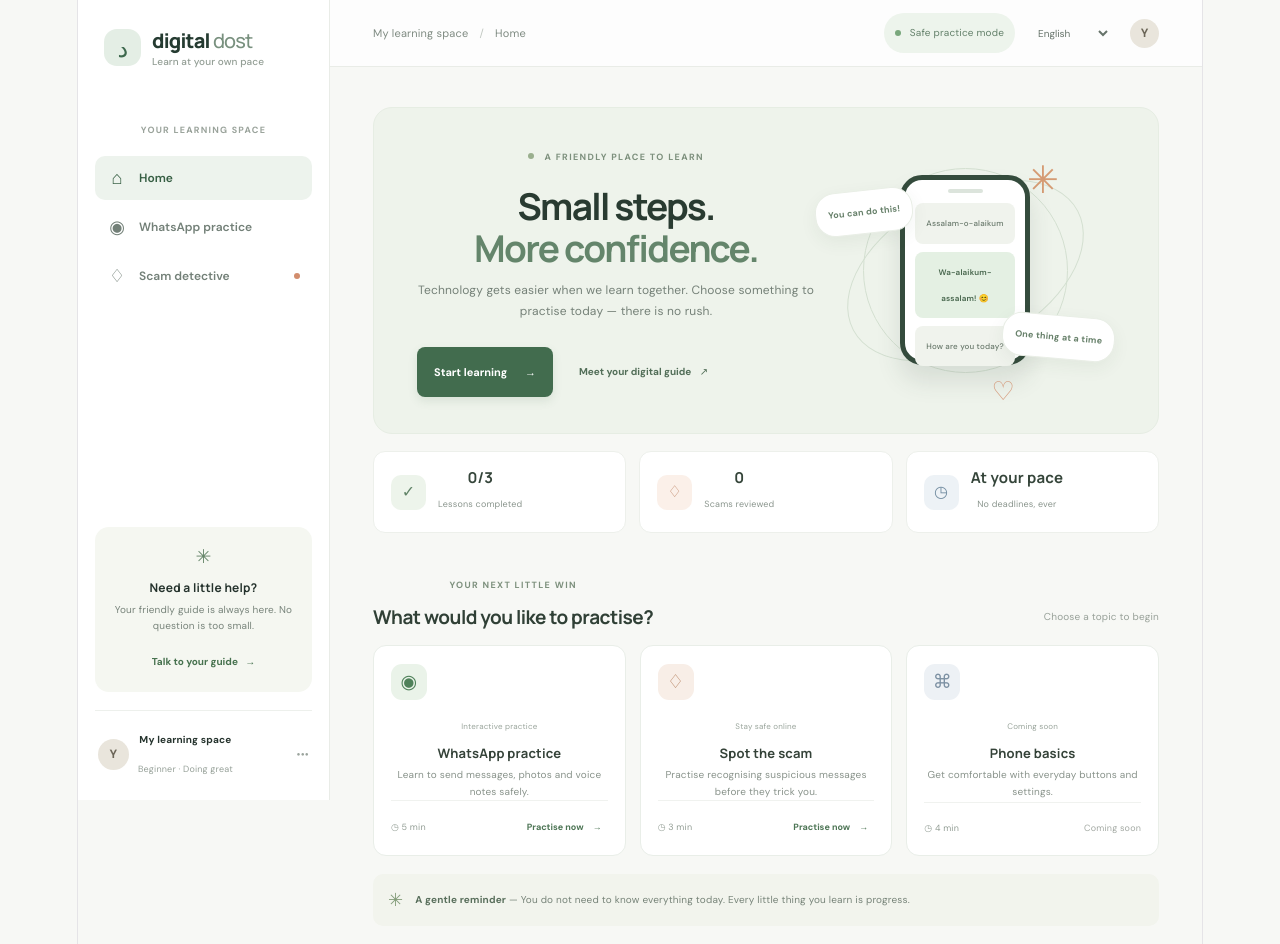
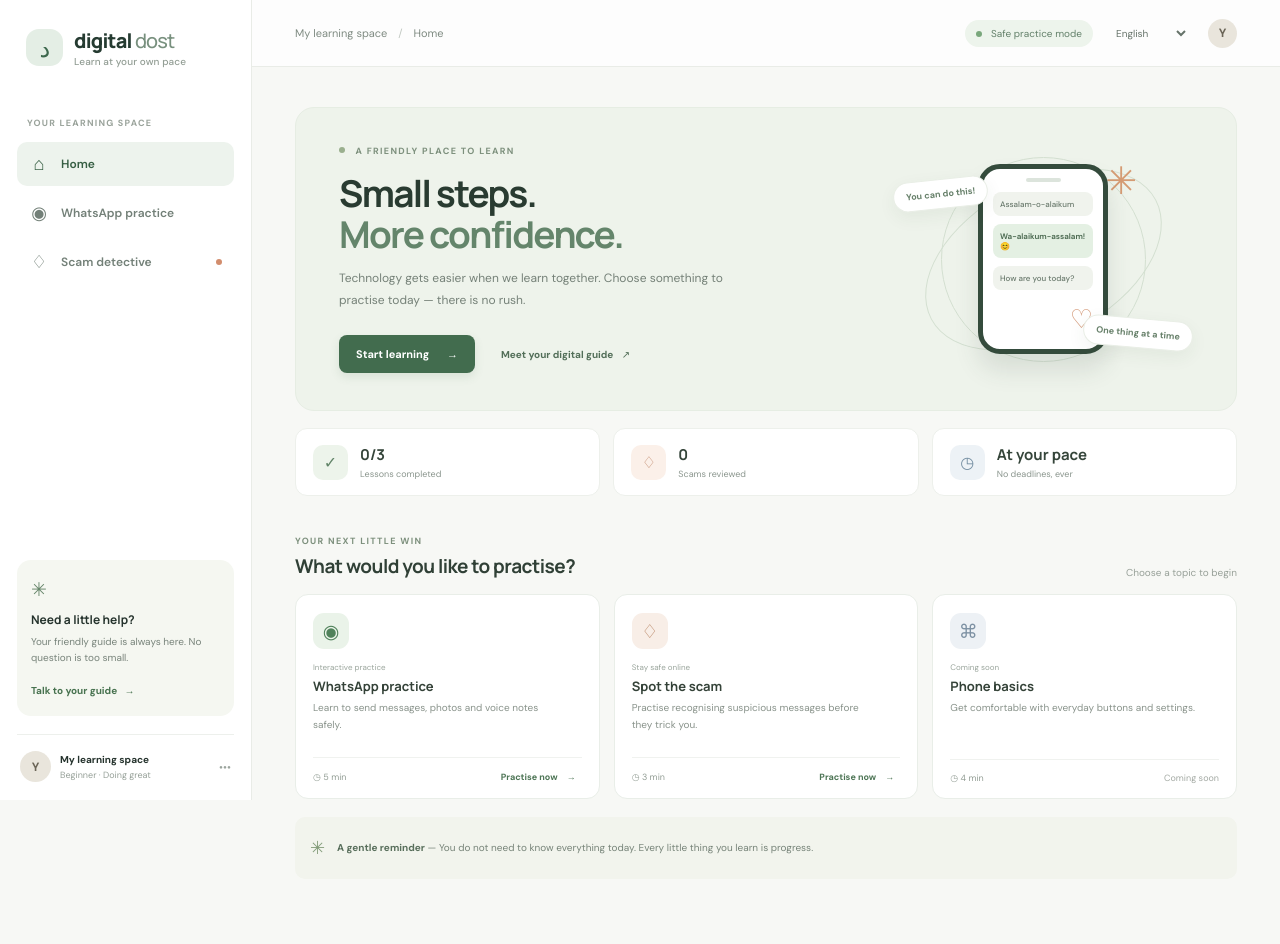
Before and after one commit to yumna-09/practice-karo, a React (Vite) app: page / in a window 1280 px wide. Shown: the top 944 px of the page. Built offline with nearby package versions, Linux system fonts and the light colour scheme.

Commit message:
Set global styles and accessible focus states

```diff
--- a/src/index.css
+++ b/src/index.css
@@ -1,111 +1 @@
-:root {
-  --text: #6b6375;
-  --text-h: #08060d;
-  --bg: #fff;
-  --border: #e5e4e7;
-  --code-bg: #f4f3ec;
-  --accent: #aa3bff;
-  --accent-bg: rgba(170, 59, 255, 0.1);
-  --accent-border: rgba(170, 59, 255, 0.5);
-  --social-bg: rgba(244, 243, 236, 0.5);
-  --shadow:
-    rgba(0, 0, 0, 0.1) 0 10px 15px -3px, rgba(0, 0, 0, 0.05) 0 4px 6px -2px;
-
-  --sans: system-ui, 'Segoe UI', Roboto, sans-serif;
-  --heading: system-ui, 'Segoe UI', Roboto, sans-serif;
-  --mono: ui-monospace, Consolas, monospace;
-
-  font: 18px/145% var(--sans);
-  letter-spacing: 0.18px;
-  color-scheme: light dark;
-  color: var(--text);
-  background: var(--bg);
-  font-synthesis: none;
-  text-rendering: optimizeLegibility;
-  -webkit-font-smoothing: antialiased;
-  -moz-osx-font-smoothing: grayscale;
-
-  @media (max-width: 1024px) {
-    font-size: 16px;
-  }
-}
-
-@media (prefers-color-scheme: dark) {
-  :root {
-    --text: #9ca3af;
-    --text-h: #f3f4f6;
-    --bg: #16171d;
-    --border: #2e303a;
-    --code-bg: #1f2028;
-    --accent: #c084fc;
-    --accent-bg: rgba(192, 132, 252, 0.15);
-    --accent-border: rgba(192, 132, 252, 0.5);
-    --social-bg: rgba(47, 48, 58, 0.5);
-    --shadow:
-      rgba(0, 0, 0, 0.4) 0 10px 15px -3px, rgba(0, 0, 0, 0.25) 0 4px 6px -2px;
-  }
-
-  #social .button-icon {
-    filter: invert(1) brightness(2);
-  }
-}
-
-body {
-  margin: 0;
-}
-
-#root {
-  width: 1126px;
-  max-width: 100%;
-  margin: 0 auto;
-  text-align: center;
-  border-inline: 1px solid var(--border);
-  min-height: 100svh;
-  display: flex;
-  flex-direction: column;
-  box-sizing: border-box;
-}
-
-h1,
-h2 {
-  font-family: var(--heading);
-  font-weight: 500;
-  color: var(--text-h);
-}
-
-h1 {
-  font-size: 56px;
-  letter-spacing: -1.68px;
-  margin: 32px 0;
-  @media (max-width: 1024px) {
-    font-size: 36px;
-    margin: 20px 0;
-  }
-}
-h2 {
-  font-size: 24px;
-  line-height: 118%;
-  letter-spacing: -0.24px;
-  margin: 0 0 8px;
-  @media (max-width: 1024px) {
-    font-size: 20px;
-  }
-}
-p {
-  margin: 0;
-}
-
-code,
-.counter {
-  font-family: var(--mono);
-  display: inline-flex;
-  border-radius: 4px;
-  color: var(--text-h);
-}
-
-code {
-  font-size: 15px;
-  line-height: 135%;
-  padding: 4px 8px;
-  background: var(--code-bg);
-}
+*{box-sizing:border-box}html{scroll-behavior:smooth}body{margin:0;min-width:320px;min-height:100vh}button:focus-visible,input:focus-visible,select:focus-visible{outline:3px solid #a6c4a3;outline-offset:2px}::selection{background:#dcebd9;color:#304b38}
```
